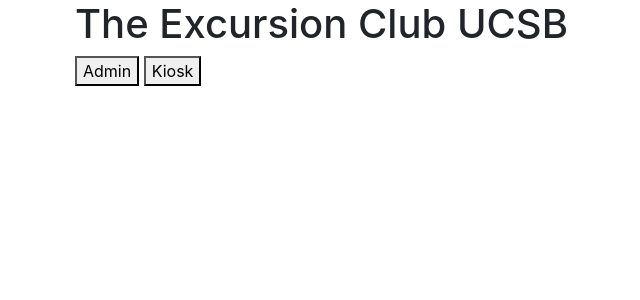
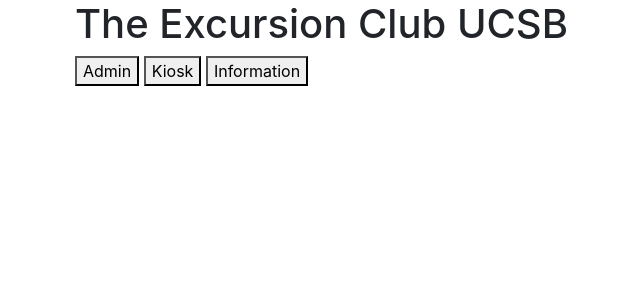
Before and after one commit to ExcursionClub/ExCSystem, a Django app: page / in a window 1280 px wide. Shown: the top 300 px of the page, without its empty margins (10-650 px from the left). Run offline with Django 3.2, Linux system fonts and the light colour scheme; some libraries are stand-ins or nearby versions.

Commit message:
Add link to old site for info

```diff
--- a/front_page/templates/front_page/index.html
+++ b/front_page/templates/front_page/index.html
@@ -21,6 +21,7 @@
         <h1>The Excursion Club UCSB</h1>
         <a href="{% url 'admin:index' %}"><button>Admin</button></a>
         <a href="{% url 'kiosk:home' %}"><button>Kiosk</button></a>
+        <a href="https://www.excursionclubucsb.org/"><button>Information</button></a>
     {% endblock %}
 </main>
 </body>
```
